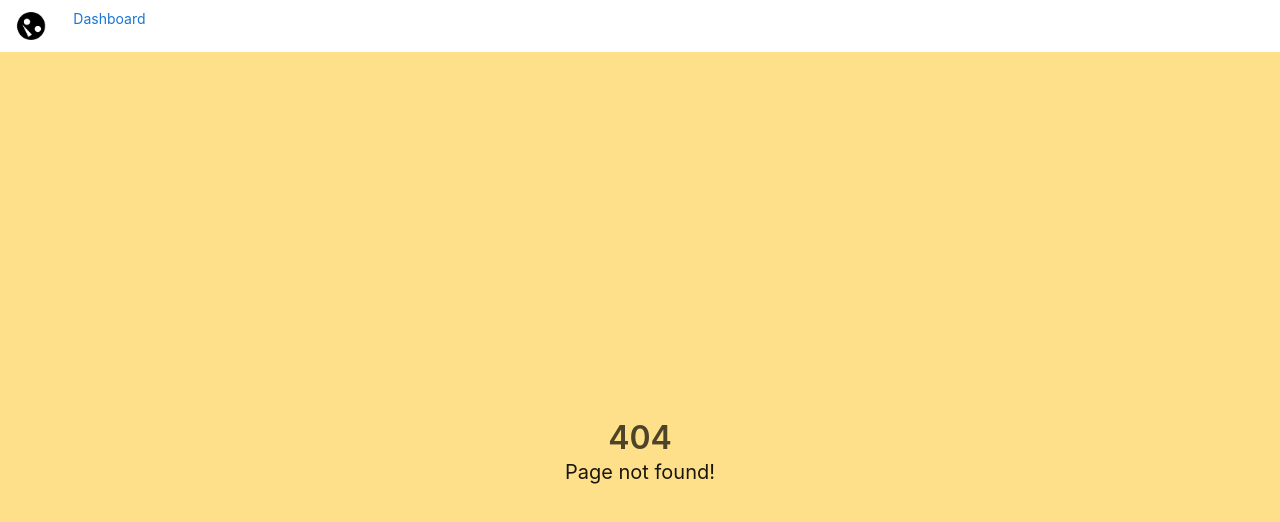
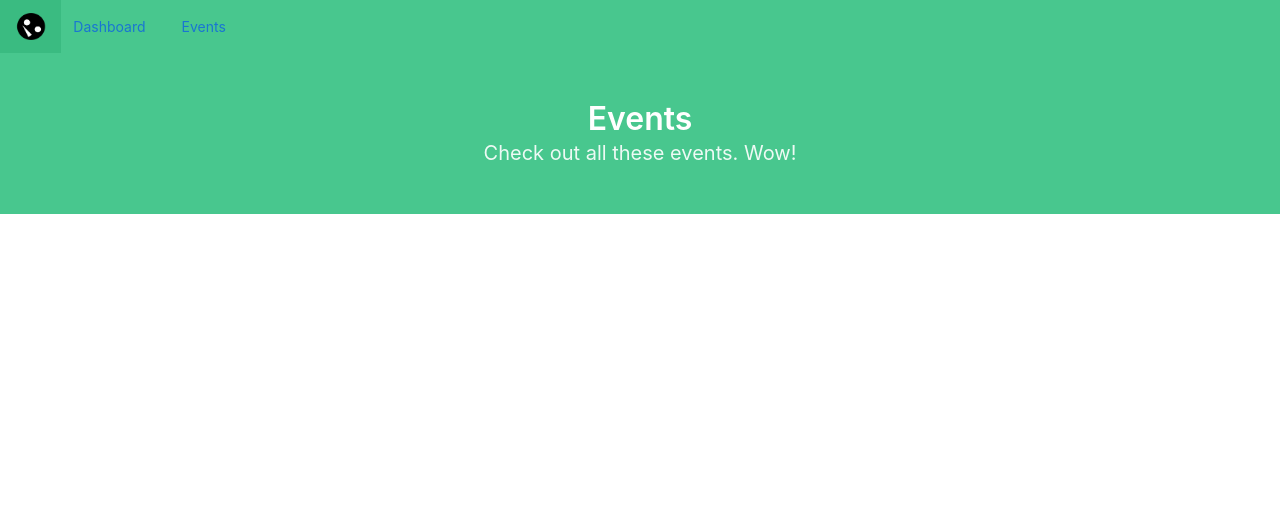
Before and after one commit to S4LM0NB011/angular_frontend, an Angular app in the folder test-app-with-routing/: page /event in a window 1280 px wide. Before the commit this address had no page. Shown: the top 522 px of the page. Built offline with nearby package versions, Linux system fonts and the light colour scheme.

Commit message:
created events component

```diff
--- a/test-app-with-routing/src/app/app.component.html
+++ b/test-app-with-routing/src/app/app.component.html
@@ -299,7 +299,7 @@
 </style>
 
 <!-- Toolbar -->
-<nav class="navbar" role="navigation" aria-label="main navigation">
+<nav class="navbar is-success" role="navigation" aria-label="main navigation">
   <div class="navbar-brand">
     <a class="navbar-item" routerLink="/">
       <img src="assets/tilted.png">
@@ -314,9 +314,14 @@
 
   <div id="navbarBasicExample" class="navbar-menu">
     <div class="navbar-start">
-      <div>
-        <a class="navbar-item" routerLink="dashboard">
+      <div class="navbar-item">
+        <a routerLink="dashboard">
           Dashboard
+        </a>
+      </div>
+      <div class="navbar-item">
+        <a class="navbar-item" routerLink="event">
+          Events
         </a>
       </div>
     </div>
--- a/test-app-with-routing/src/app/app.module.ts
+++ b/test-app-with-routing/src/app/app.module.ts
@@ -5,12 +5,14 @@ import { AppRoutingModule } from './app-routing.module';
 import { AppComponent } from './app.component';
 import { DashboardComponent } from './dashboard/dashboard.component';
 import { PageNotFoundComponent } from './page-not-found/page-not-found.component';
+import { EventComponent } from './event/event.component';
 
 @NgModule({
   declarations: [
     AppComponent,
     DashboardComponent,
-    PageNotFoundComponent
+    PageNotFoundComponent,
+    EventComponent
   ],
   imports: [
     BrowserModule,
--- a/test-app-with-routing/src/app/dashboard/dashboard.component.html
+++ b/test-app-with-routing/src/app/dashboard/dashboard.component.html
@@ -5,7 +5,8 @@
           Welcome to the dashboard!
         </h1>
         <h2 class="subtitle">
-          This is where all the cool kids hang out
+          <p>This is where all the cool kids hang out.</p>
+          <p>Check out the latest <a routerLink="../event">events</a></p>
         </h2>
       </div>
     </div>
--- a/test-app-with-routing/src/app/dashboard/dashboard.component.ts
+++ b/test-app-with-routing/src/app/dashboard/dashboard.component.ts
@@ -7,7 +7,7 @@ import { Router, ActivatedRoute, ParamMap } from '@angular/router'
   styleUrls: ['./dashboard.component.scss']
 })
 export class DashboardComponent implements OnInit {
-  name: 'dashboard';
+  name: any;
 
   constructor(
     private route: ActivatedRoute,
--- /dev/null
+++ b/test-app-with-routing/src/app/event/event.component.html
@@ -0,0 +1,12 @@
+<section class="hero is-success">
+    <div class="hero-body">
+      <div class="container has-text-centered">
+        <h1 class="title">
+          Events
+        </h1>
+        <h2 class="subtitle">
+          <p>Check out all these events. Wow!</p>
+        </h2>
+      </div>
+    </div>
+  </section>
--- /dev/null
+++ b/test-app-with-routing/src/app/event/event.component.ts
@@ -0,0 +1,15 @@
+import { Component, OnInit } from '@angular/core';
+
+@Component({
+  selector: 'app-event',
+  templateUrl: './event.component.html',
+  styleUrls: ['./event.component.scss']
+})
+export class EventComponent implements OnInit {
+
+  constructor() { }
+
+  ngOnInit(): void {
+  }
+
+}
```
Also changed, not shown: test-app-with-routing/src/app/app-routing.module.ts (+8 -2 lines), test-app-with-routing/src/app/event/event.component.scss (added), 1 other file (tests, documents, lock files or other folders).
